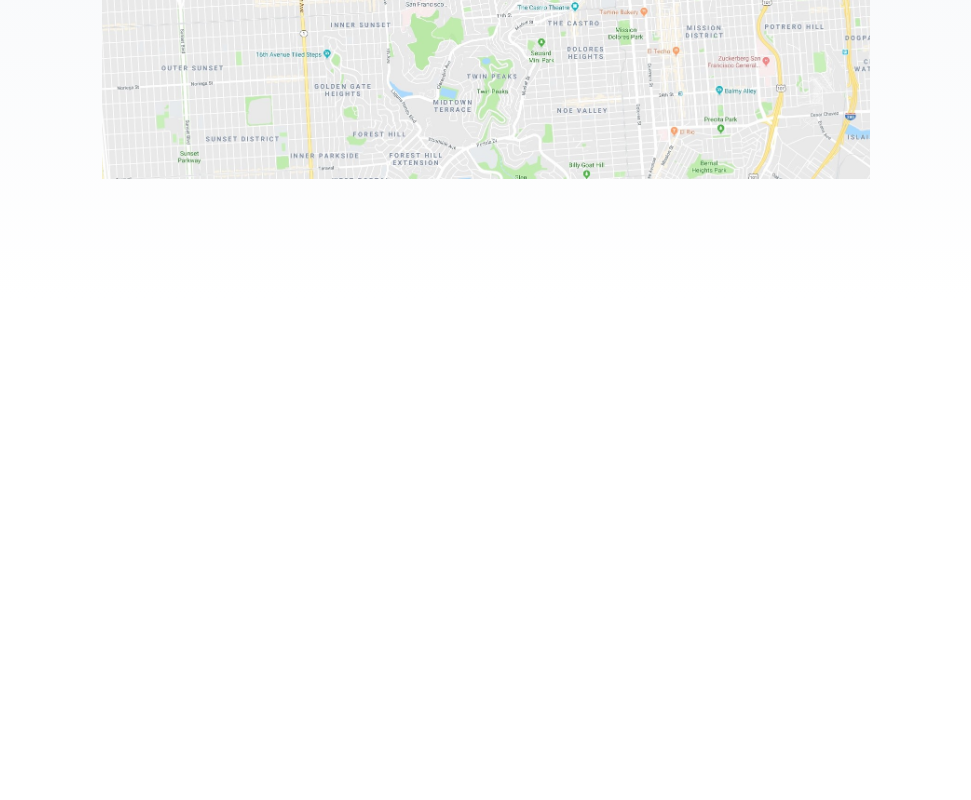
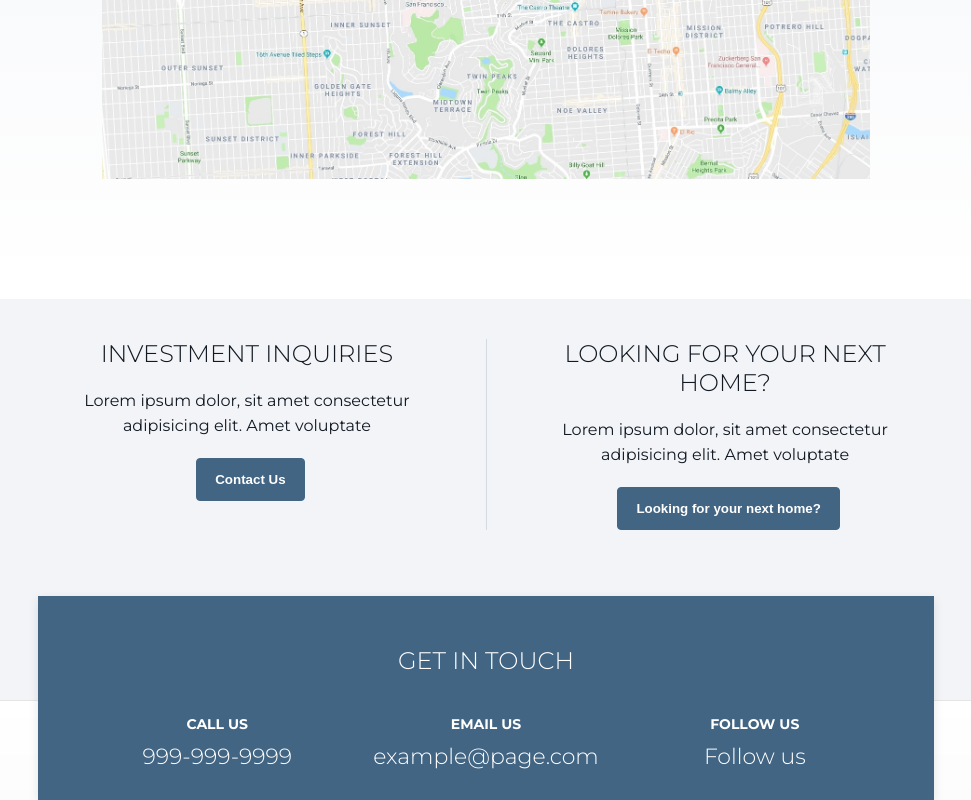
Before and after one commit to Claytonhart/simple-landing-page, a React (Create React App) app: page / in a window 1280 px wide. Shown: the part 5803-6603 px from the top of the page, without its empty margins (154-1125 px from the left). Before the commit the page ends 6102 px from the top, so only its background shows below. Built offline with nearby package versions, Linux system fonts and the light colour scheme.

Commit message:
Contact Component

```diff
--- a/src/App.js
+++ b/src/App.js
@@ -8,6 +8,7 @@ import ImageGallery from "./components/ImageGallery/ImageGallery";
 import Investments from "./components/Investments/Investments";
 import Opportunites from "./components/Opportunities/Opportunities";
 import Portfolio from "./components/Portfolio/Portfolio";
+import Contact from "./components/Contact/Contact";
 
 class App extends Component {
   render() {
@@ -22,6 +23,7 @@ class App extends Component {
         <Investments />
         <Opportunites />
         <Portfolio />
+        <Contact />
       </div>
     );
   }
--- /dev/null
+++ b/src/components/Contact/Contact.js
@@ -0,0 +1,50 @@
+import React from "react";
+
+const Contact = () => {
+  return (
+    <section className="contact">
+      <div className="contact__container">
+        <div className="contact__top-content">
+          <div className="contact__left">
+            <h3 className="contact__top-header">Investment inquiries</h3>
+            <p className="contact__top-desc">
+              Lorem ipsum dolor, sit amet consectetur adipisicing elit. Amet
+              voluptate
+            </p>
+            <button className="contact__top-button">Contact Us</button>
+          </div>
+          <div className="contact__middle" />
+          <div className="contact__right">
+            <h3 className="contact__top-header">Looking for your next home?</h3>
+            <p className="contact__top-desc">
+              Lorem ipsum dolor, sit amet consectetur adipisicing elit. Amet
+              voluptate
+            </p>
+            <button className="contact__top-button">
+              Looking for your next home?
+            </button>
+          </div>
+        </div>
+        <div className="contact__bottom-content">
+          <h3 className="contact__bottom-header">Get in touch</h3>
+          <div className="contact__bottom-info-container">
+            <div className="contact__bottom-info">
+              <p className="contact__bottom-us">Call us</p>
+              <p className="contact__bottom-links">999-999-9999</p>
+            </div>
+            <div className="contact__bottom-info">
+              <p className="contact__bottom-us">Email Us</p>
+              <p className="contact__bottom-links">example@page.com</p>
+            </div>
+            <div className="contact__bottom-info">
+              <p className="contact__bottom-us">Follow us</p>
+              <p className="contact__bottom-links">Follow us</p>
+            </div>
+          </div>
+        </div>
+      </div>
+    </section>
+  );
+};
+
+export default Contact;
--- a/src/index.scss
+++ b/src/index.scss
@@ -31,3 +31,6 @@
 
 // PORTFOLIO
 @import "styles/components/portfolio/portfolio";
+
+// CONTACT
+@import "styles/components/contact/contact";
--- a/src/styles/_variables.scss
+++ b/src/styles/_variables.scss
@@ -9,3 +9,6 @@ $color-grey-item-background: #dadee3;
 
 // PORTFOLIO
 $color-white-background: #eef1f5;
+
+// CONTACT
+$color-grey-background: #f2f4f7;
--- /dev/null
+++ b/src/styles/components/contact/_contact.scss
@@ -0,0 +1,111 @@
+.contact {
+  background-color: $color-grey-background;
+  text-align: center;
+  position: relative;
+
+  &__container {
+    width: 70%;
+    margin: 0 auto;
+    display: flex;
+    flex-direction: column;
+  }
+
+  &__top-content {
+    display: flex;
+    justify-content: space-around;
+    margin-top: 4rem;
+    margin-bottom: 17rem;
+  }
+
+  &__top-header {
+    color: $color-text-black;
+    font-family: inherit;
+    font-weight: 300;
+    font-size: 2.4rem;
+    text-transform: uppercase;
+    margin-bottom: 2rem;
+  }
+
+  &__top-desc {
+    color: $color-text-black;
+    font-size: 1.6rem;
+    font-weight: 400;
+    line-height: 2.5rem;
+    margin-bottom: 2rem;
+  }
+
+  &__top-button {
+    margin-left: 0.7rem;
+    background-color: $color-blue;
+    color: #fff;
+    border-radius: 4px;
+    padding: 1.3rem 1.8rem;
+    border: 1px solid $color-blue;
+    transition: 0.3s all;
+    cursor: pointer;
+    font-weight: 700;
+
+    &:hover {
+      color: $color-blue;
+      background-color: #fff;
+    }
+  }
+
+  &__bottom-content {
+    background-color: $color-blue;
+    display: flex;
+    flex-direction: column;
+    color: #fff;
+    position: absolute;
+    width: 70%;
+    bottom: -10rem;
+    box-shadow: 0 3px 10px rgba(0, 0, 0, 0.1);
+  }
+
+  &__bottom-header {
+    font-size: 2.4rem;
+    font-weight: 300;
+    font-family: inherit;
+    text-transform: uppercase;
+    margin-top: 5rem;
+    margin-bottom: 4rem;
+  }
+
+  &__bottom-info-container {
+    margin-bottom: 3rem;
+  }
+
+  &__bottom-info {
+    display: inline-flex;
+    flex-direction: column;
+    width: 30%;
+  }
+
+  &__bottom-us {
+    font-size: 1.4rem;
+    font-weight: 700;
+    font-family: inherit;
+    text-transform: uppercase;
+    margin-bottom: 1rem;
+  }
+
+  &__bottom-links {
+    font-size: 2.2rem;
+    font-weight: 300;
+    text-decoration: none;
+  }
+
+  &__left {
+    // flex: 1;
+    width: 40%;
+  }
+
+  &__middle {
+    border-right: 1px solid #d2dbe2;
+  }
+
+  &__right {
+    // flex: 1;
+    width: 40%;
+  }
+}
```
